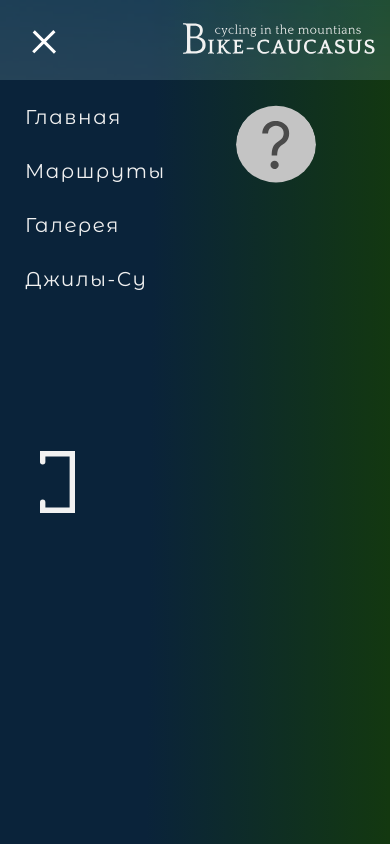
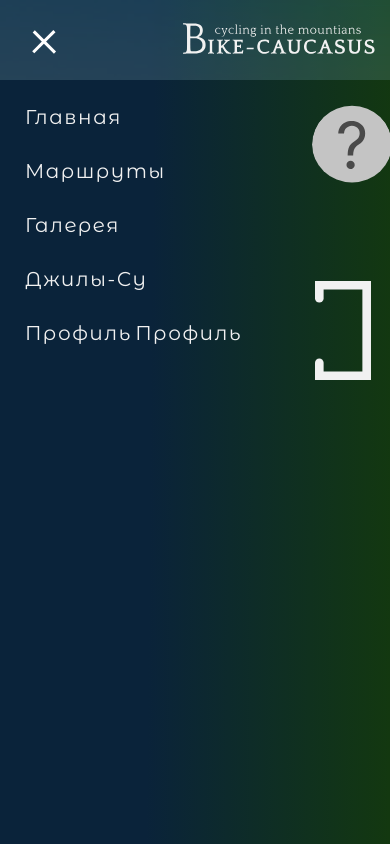
Before and after one commit to caH40/bikecaucasus, a website with bundled scripts: page static/index.html in a window 390 px wide. Both pictures are taken after a click on the element 45 px from the left and 40 px from the top of the page. Built offline with nearby package versions, Linux system fonts and the light colour scheme; no server answers.

Commit message:
добавил пункт профиль в меню в мобильной версии; изменил расположение иконки выхода в мобильной версии

```diff
--- a/static/css/style.css
+++ b/static/css/style.css
@@ -68,6 +68,9 @@ body {
 
 .list__item + .list__item {
   margin-left: 50px;
+}
+.list__item-profile {
+  display: none;
 }
 
 .list__link {
--- a/static/css/style_mobile.css
+++ b/static/css/style_mobile.css
@@ -98,6 +98,9 @@
   .bar-x3 {
     transform-origin: 5px -1px;
     transform: rotate(-45deg);
+  }
+  .list__item-profile {
+    display: unset;
   }
   .popup {
     display: block;
@@ -212,8 +215,11 @@
     height: 80px;
   }
   .login__icon {
-    width: 35px;
-    margin: 130px 0px 0px 0px;
+    position: absolute;
+    width: 56px;
+    /* margin: 130px 0px 0px 0px; */
+    right: -129px;
+    top: 176px;
   }
 }
 
--- a/static/index.html
+++ b/static/index.html
@@ -77,8 +77,14 @@
                         <li class="list__item">
                             <a class="list__link" data-id-nav="dzhilsu" href="dzhilsu">Джилы-Су</a>
                         </li>
+                        <li class="list__item list__item-profile">
+                            <a class="list__link" data-id-nav="profile" href="profile">Профиль</a>
+                        </li>
+                        <li class="list__item list__item-profile">
+                            <a class="list__link" data-id-nav="profile" href="profile">Профиль</a>
+                        </li>
                         <li class="list__item login__item-inner">
-                            <a class="link__profile" href="/profile" id="profile-img">P<img class="profile-link__img"
+                            <a class="link__profile" href="profile" id="profile-img">P<img class="profile-link__img"
                                     src="images/avatar.svg" alt="avatar"></a>
                             <div class="login__box" id="login__box">
                                 <img class="login__icon" id="login" src="images/ico/logclear.svg" alt="Пустышка">
```
Also changed, not shown: static/create-route.html (+3 -0 lines), static/description.html (+3 -0 lines), static/gallery.html (+3 -0 lines), static/profile.html (+3 -0 lines), static/trail.html (+3 -0 lines).
